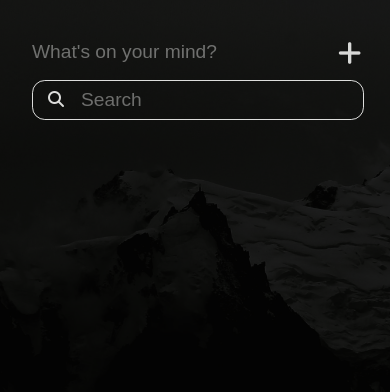
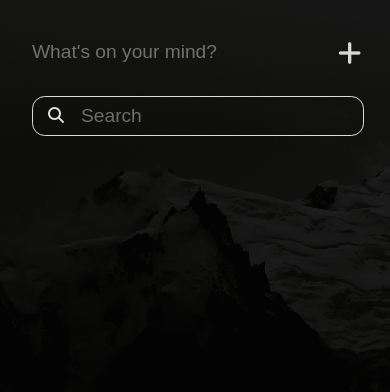
Before and after one commit to AyushiPrakash/TO-DO-List, a plain HTML site: page index.html in a window 390 px wide. Drawn offline with Linux system fonts and the light colour scheme.

Commit message:
Responsive Design

```diff
--- a/css/style.css
+++ b/css/style.css
@@ -210,6 +210,14 @@ body{
         position: absolute;
         height: 2.5rem;
         width: 85%;
+        top:6rem;
+    }
+
+    #search{
+        position: absolute;
+        margin-left: 2rem;
+        padding-left: 1rem;
+        top: 6.7rem;
     }
 
     #list{
```
